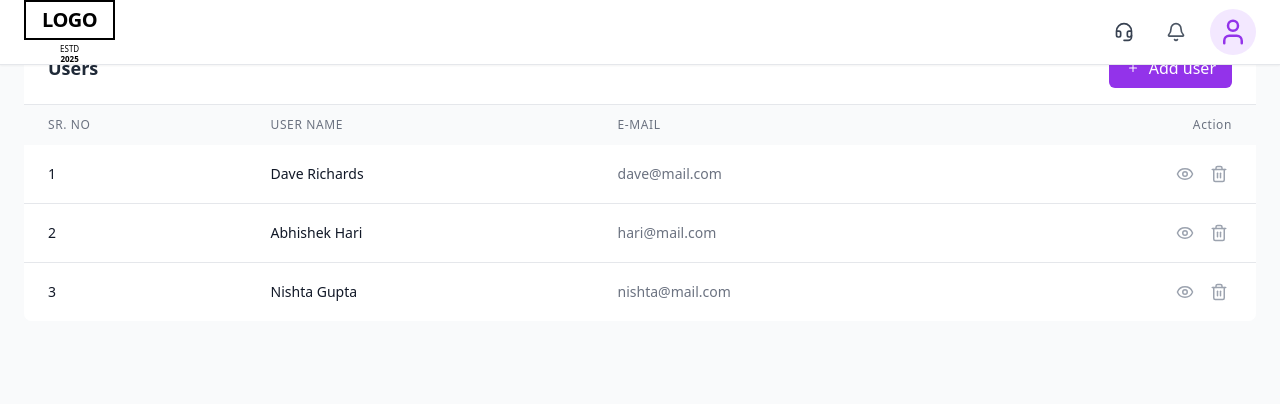
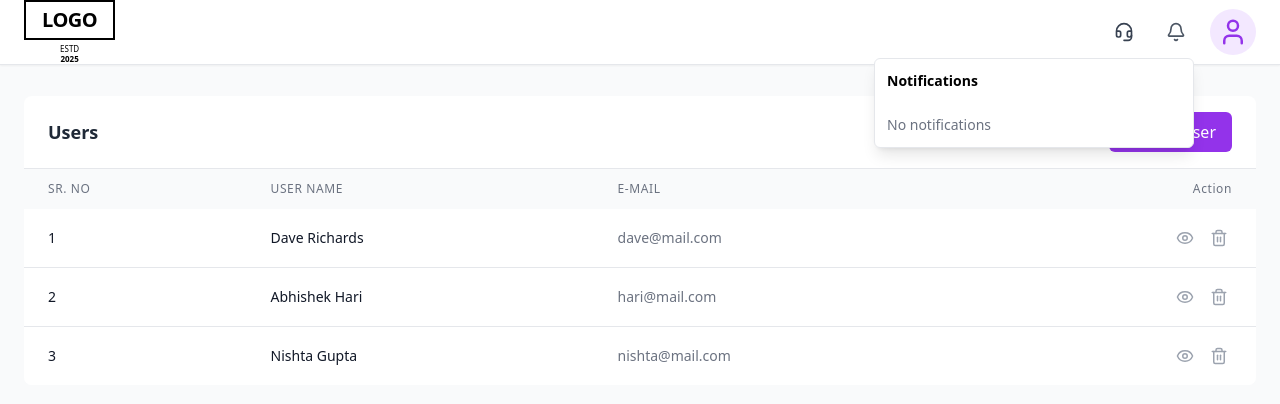
Before and after one commit to Nagasurya07/buddy_frontend, a React (Vite) app: page /users in a window 1280 px wide. Both pictures are taken after a click on the button 1176 px from the left and 32 px from the top of the page. Shown: the top 404 px of the page. Built offline with nearby package versions, Linux system fonts and the light colour scheme.

Commit message:
feat(notifications): add NotificationsContext, show unread badge in Header, notify on view/delete user

```diff
--- a/src/App.jsx
+++ b/src/App.jsx
@@ -4,11 +4,13 @@ import Header from './components/Header.jsx';
 import Users from './pages/Users.jsx';
 import UserProfile from './pages/UserProfile.jsx';
 import { UsersProvider } from './context/UsersContext.jsx';
+import { NotificationsProvider } from './context/NotificationsContext.jsx';
 
 const App = () => {
   return (
+    <NotificationsProvider>
       <UsersProvider>
-      <div className="min-h-screen bg-gray-50">
+        <div className="min-h-screen bg-gray-50 pt-16">
           <Header />
           <Routes>
             <Route path="/" element={<Navigate to="/users" replace />} />
@@ -18,6 +20,7 @@ const App = () => {
           </Routes>
         </div>
       </UsersProvider>
+    </NotificationsProvider>
   );
 };
 
--- a/src/components/Header.jsx
+++ b/src/components/Header.jsx
@@ -1,5 +1,6 @@
-import React, { useEffect, useState } from 'react';
+import React, { useEffect, useState, useRef } from 'react';
 import { User, Bell, Headset } from 'lucide-react';
+import { useNotifications } from '../context/NotificationsContext.jsx';
 
 const Header = () => {
   const [scrolled, setScrolled] = useState(false);
@@ -23,6 +24,19 @@ const Header = () => {
     };
   }, []);
 
+  const { notifications, unreadCount, markAllRead } = useNotifications();
+  const [open, setOpen] = useState(false);
+  const ref = useRef(null);
+
+  useEffect(() => {
+    const onDoc = (e) => {
+      if (!ref.current) return;
+      if (!ref.current.contains(e.target)) setOpen(false);
+    };
+    document.addEventListener('click', onDoc);
+    return () => document.removeEventListener('click', onDoc);
+  }, []);
+
   return (
     <header className={`fixed top-0 left-0 right-0 z-50 transition-all duration-200 ${scrolled ? 'backdrop-blur-sm bg-white/60 border-b border-gray-200 shadow-sm' : 'bg-white border-b border-gray-200 shadow-sm'}`}>
       <div className="container mx-auto px-6 py-4 flex justify-between items-center h-16">
@@ -42,9 +56,37 @@ const Header = () => {
           <button className="p-2 text-gray-700 hover:text-gray-900 transition-colors" aria-label="Support">
             <Headset size={20} strokeWidth={2} />
           </button>
-          <button className="p-2 text-gray-600 hover:text-gray-900 transition-colors" aria-label="Notifications">
-            <Bell size={20} />
-          </button>
+
+          <div ref={ref} className="relative">
+            <button
+              className="p-2 text-gray-600 hover:text-gray-900 transition-colors relative"
+              aria-label="Notifications"
+              onClick={() => { setOpen(o => !o); if (!open) markAllRead(); }}
+            >
+              <Bell size={20} />
+              {unreadCount > 0 && (
+                <span className="absolute -top-1 -right-1 inline-flex items-center justify-center px-1.5 py-0.5 text-xs font-semibold leading-none text-white bg-red-500 rounded-full">{unreadCount}</span>
+              )}
+            </button>
+
+            {open && (
+              <div className="absolute right-0 mt-2 w-80 bg-white border border-gray-200 rounded-md shadow-lg z-50">
+                <div className="p-3">
+                  <div className="text-sm font-semibold">Notifications</div>
+                </div>
+                <div className="max-h-64 overflow-auto divide-y divide-gray-100">
+                  {notifications.length === 0 && <div className="p-3 text-sm text-gray-500">No notifications</div>}
+                  {notifications.map(n => (
+                    <div key={n.id} className={`p-3 text-sm ${n.read ? 'text-gray-600' : 'text-gray-900 font-medium'}`}>
+                      <div className="text-sm">{n.title}</div>
+                      {n.body && <div className="text-xs text-gray-500">{n.body}</div>}
+                    </div>
+                  ))}
+                </div>
+              </div>
+            )}
+          </div>
+
           <button className="p-2 bg-purple-100 rounded-full text-purple-600 hover:bg-purple-200 transition-colors" aria-label="Account">
             <User size={30} />
           </button>
--- /dev/null
+++ b/src/context/NotificationsContext.jsx
@@ -0,0 +1,31 @@
+import React, { createContext, useContext, useMemo, useState } from 'react';
+
+const NotificationsContext = createContext(null);
+
+export const NotificationsProvider = ({ children }) => {
+  const [notifications, setNotifications] = useState([]);
+
+  const addNotification = ({ title, body, type = 'info' }) => {
+    const id = Date.now();
+    setNotifications(prev => [{ id, title, body, type, read: false, createdAt: new Date() }, ...prev]);
+  };
+
+  const markAllRead = () => setNotifications(prev => prev.map(n => ({ ...n, read: true })));
+  const markRead = (id) => setNotifications(prev => prev.map(n => n.id === id ? { ...n, read: true } : n));
+
+  const unreadCount = notifications.filter(n => !n.read).length;
+
+  const value = useMemo(() => ({ notifications, addNotification, markAllRead, markRead, unreadCount }), [notifications]);
+
+  return (
+    <NotificationsContext.Provider value={value}>
+      {children}
+    </NotificationsContext.Provider>
+  );
+};
+
+export const useNotifications = () => {
+  const ctx = useContext(NotificationsContext);
+  if (!ctx) throw new Error('useNotifications must be used within NotificationsProvider');
+  return ctx;
+};
--- a/src/pages/UserProfile.jsx
+++ b/src/pages/UserProfile.jsx
@@ -2,6 +2,7 @@ import React, { useState } from 'react';
 import { Link, useParams } from 'react-router-dom';
 import { Mail, Phone, Edit2, Copy, Check } from 'lucide-react';
 import { useUsers } from '../context/UsersContext.jsx';
+import { useNotifications } from '../context/NotificationsContext.jsx';
 
 const UserProfile = () => {
   const { userId } = useParams();
@@ -10,6 +11,14 @@ const UserProfile = () => {
   const selectedUser = getUserById(id);
   const [activeTab, setActiveTab] = useState('basic');
   const [copiedEmail, setCopiedEmail] = useState(false);
+  const { addNotification } = useNotifications();
+
+  useEffect(() => {
+    if (selectedUser) {
+      addNotification({ title: `Opened ${selectedUser.name}`, body: `Viewed profile of ${selectedUser.name}` });
+    }
+    // eslint-disable-next-line react-hooks/exhaustive-deps
+  }, [selectedUser]);
 
   const handleCopyEmail = async () => {
     if (!selectedUser?.email) return;
--- a/src/pages/Users.jsx
+++ b/src/pages/Users.jsx
@@ -1,11 +1,13 @@
 import React, { useState } from 'react';
 import { Link } from 'react-router-dom';
 import { Eye, Trash2 } from 'lucide-react';
+import { useNotifications } from '../context/NotificationsContext.jsx';
 import AddUserDrawer from '../components/AddUserDrawer.jsx';
 import { useUsers } from '../context/UsersContext.jsx';
 
 const Users = () => {
   const { users, deleteUser } = useUsers();
+  const { addNotification } = useNotifications();
   const [openAdd, setOpenAdd] = useState(false);
 
   return (
@@ -48,12 +50,16 @@ const Users = () => {
                         to={`/users/${user.id}`}
                         className="text-gray-400 hover:text-gray-600 p-1 transition-colors"
                         title="View"
+                        onClick={() => addNotification({ title: `Opened ${user.name}`, body: `Viewed profile of ${user.name}` })}
                       >
                         <Eye size={18} />
                       </Link>
                       <button
                         className="text-gray-400 hover:text-red-600 p-1 transition-colors"
-                        onClick={() => deleteUser(user.id)}
+                        onClick={() => {
+                          deleteUser(user.id);
+                          addNotification({ title: `${user.name} deleted`, body: `User ${user.name} was removed`, type: 'warning' });
+                        }}
                         title="Delete"
                       >
                         <Trash2 size={18} />
```
Lines whose indentation alone changed are shown as unchanged.
